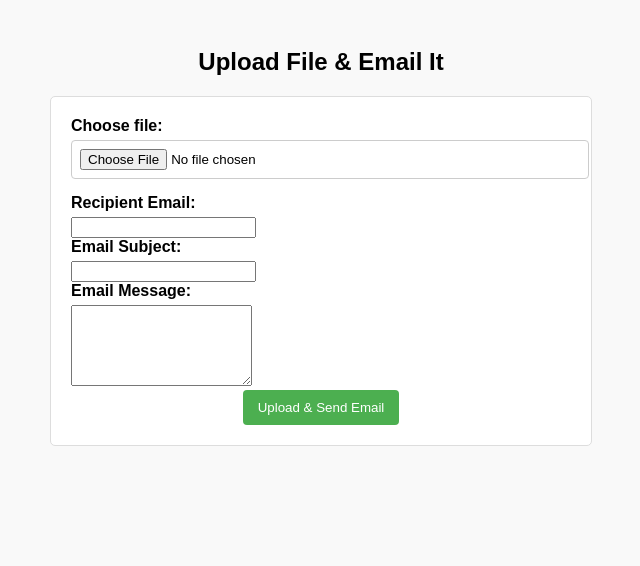
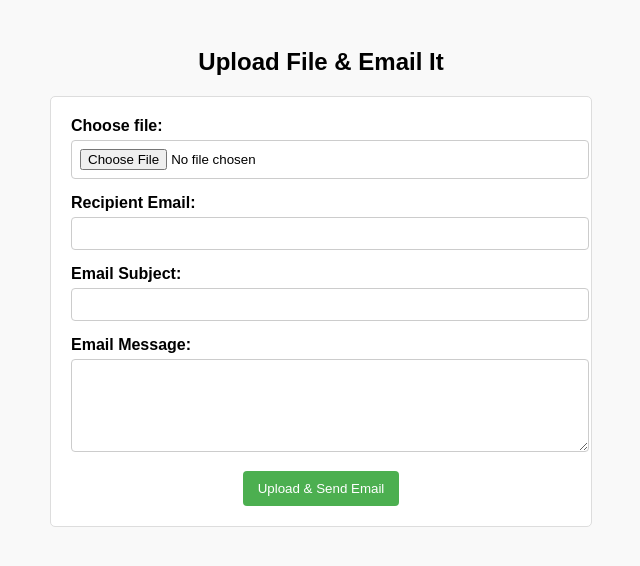
Before and after one commit to kikodoragon/emailuploadform, a plain HTML site: page index.html in a window 1280 px wide. Shown: the whole page, without its empty margins (319-959 px from the left). Drawn offline with Linux system fonts and the light colour scheme.

Commit message:
Update style.css
GAS 1815

```diff
--- a/style.css
+++ b/style.css
@@ -28,8 +28,11 @@ label {
     font-weight: bold;
 }
 
-/* Input fields styling */
-input[type="file"] {
+/* Input fields and textarea styling */
+input[type="file"],
+input[type="email"],
+input[type="text"],
+textarea {
     width: 100%;
     padding: 8px;
     margin-bottom: 15px;
```
